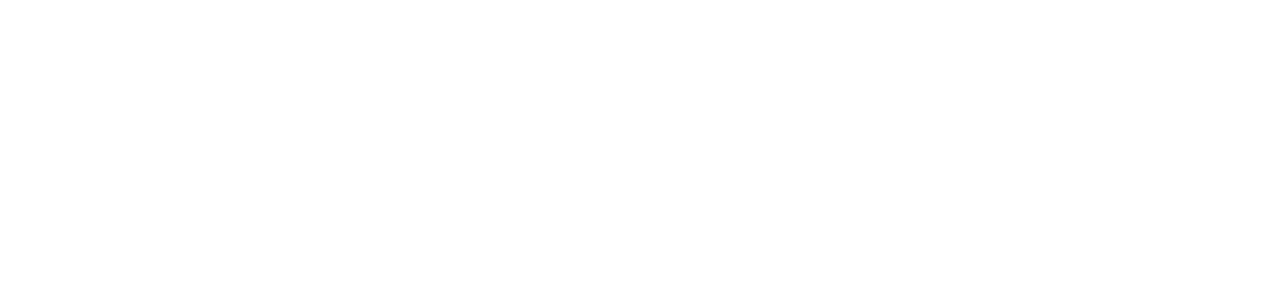
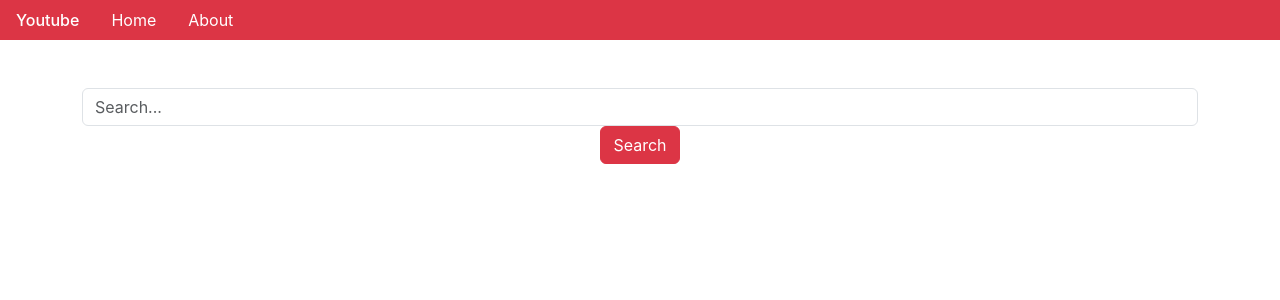
Before and after one commit to Fabio-Tavarez/Youtube-clone, a React (Create React App) app: page / in a window 1280 px wide. Shown: the top 300 px of the page. Built offline with nearby package versions, Linux system fonts and the light colour scheme.

Commit message:
navbar and seaarch bar with bootstrap

```diff
--- a/public/index.html
+++ b/public/index.html
@@ -24,6 +24,8 @@
       work correctly both with client-side routing and a non-root public URL.
       Learn how to configure a non-root public URL by running `npm run build`.
     -->
+    <link href="https://cdn.jsdelivr.net/npm/bootstrap@5.3.0-alpha3/dist/css/bootstrap.min.css" rel="stylesheet" integrity="sha384-KK94CHFLLe+nY2dmCWGMq91rCGa5gtU4mk92HdvYe+M/SXH301p5ILy+dN9+nJOZ" crossorigin="anonymous">
+
     <title>React App</title>
   </head>
   <body>
--- a/src/App.js
+++ b/src/App.js
@@ -1,7 +1,15 @@
+import { BrowserRouter as Router, Routes, Route } from "react-router-dom";
 import "./App.css";
+import Nav from "./Components/Nav";
+import Search from "./Components/Search";
 
 function App() {
-  return <div className="App"></div>;
+  return (
+    <div className="App">
+      <Nav />
+      <Search />
+    </div>
+  );
 }
 
 export default App;
--- a/src/Components/Nav.js
+++ b/src/Components/Nav.js
@@ -0,0 +1,24 @@
+import React from "react";
+import { NavLink } from "react-router-dom";
+
+function Nav() {
+  return (
+    <nav className="nav bg-danger">
+      <a
+        className="nav-link active fw-medium text-white"
+        aria-current="page"
+        href="#"
+      >
+        Youtube
+      </a>
+      <a className="nav-link text-white" href="#">
+        Home
+      </a>
+      <a className="nav-link text-white" href="#">
+        About
+      </a>
+    </nav>
+  );
+}
+
+export default Nav;
--- /dev/null
+++ b/src/Components/Search.js
@@ -0,0 +1,38 @@
+import {useState} from 'react'
+
+function Search(handleFetchData) {
+
+    const [searchVideo, setSearchVideo] = useState("");
+
+function handleSearchChange(e) {
+  setSearchVideo(e.target.value.toLowerCase());
+  handleFetchData(e.target.value);
+}
+
+
+
+  return (
+      <form id="search" onSubmit={(e) => e.preventDefault()}>
+        <div className="container py-5 py-xxl-4">
+              <input
+                id="searchBar"
+                className="form-control"
+                name="searchBar"
+                type="text"
+                value={searchVideo}
+                onChange={handleSearchChange}
+                placeholder="Search..."
+              />
+              <button
+                type="button"
+                className="btn btn-danger"
+                // onClick={}
+              >
+                Search
+              </button>
+        </div>
+      </form>
+  );
+}
+
+export default Search
```
Also changed, not shown: src/Components/fetch.js (added, +19 -0 lines).
